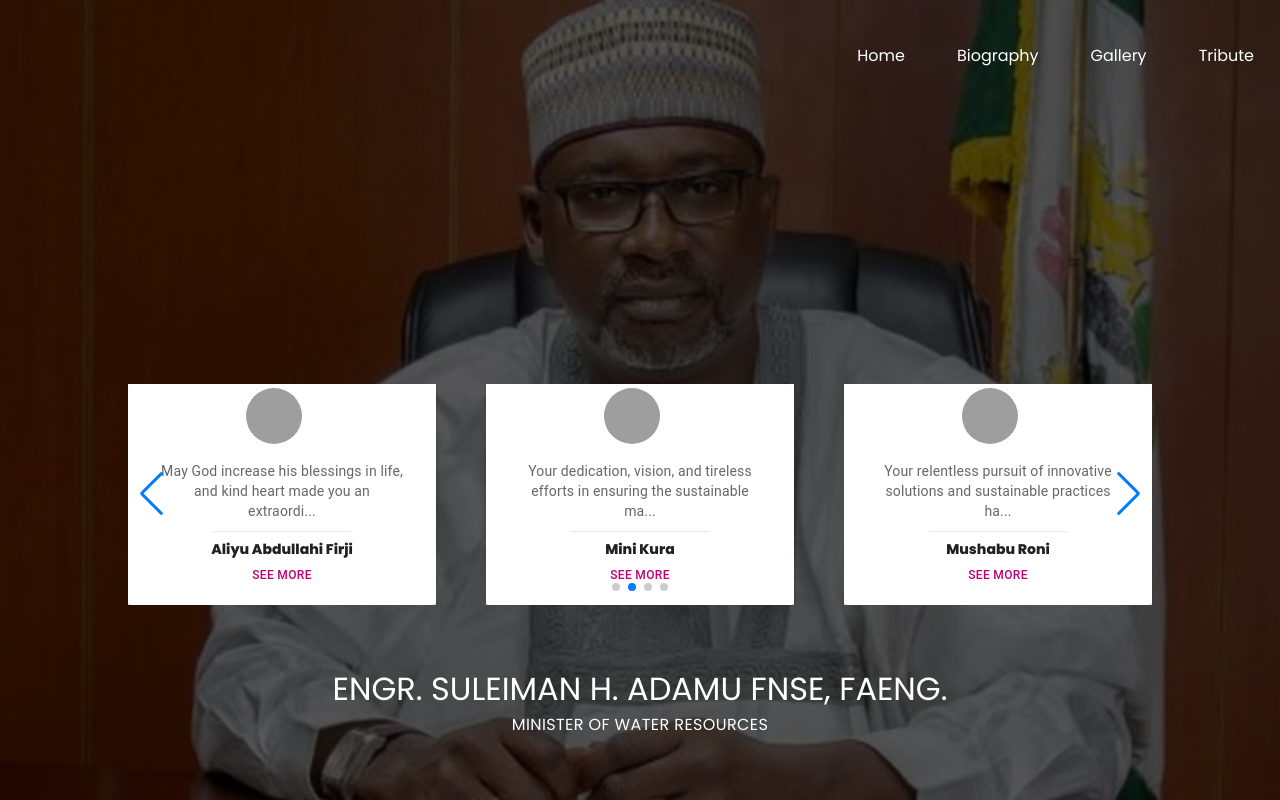
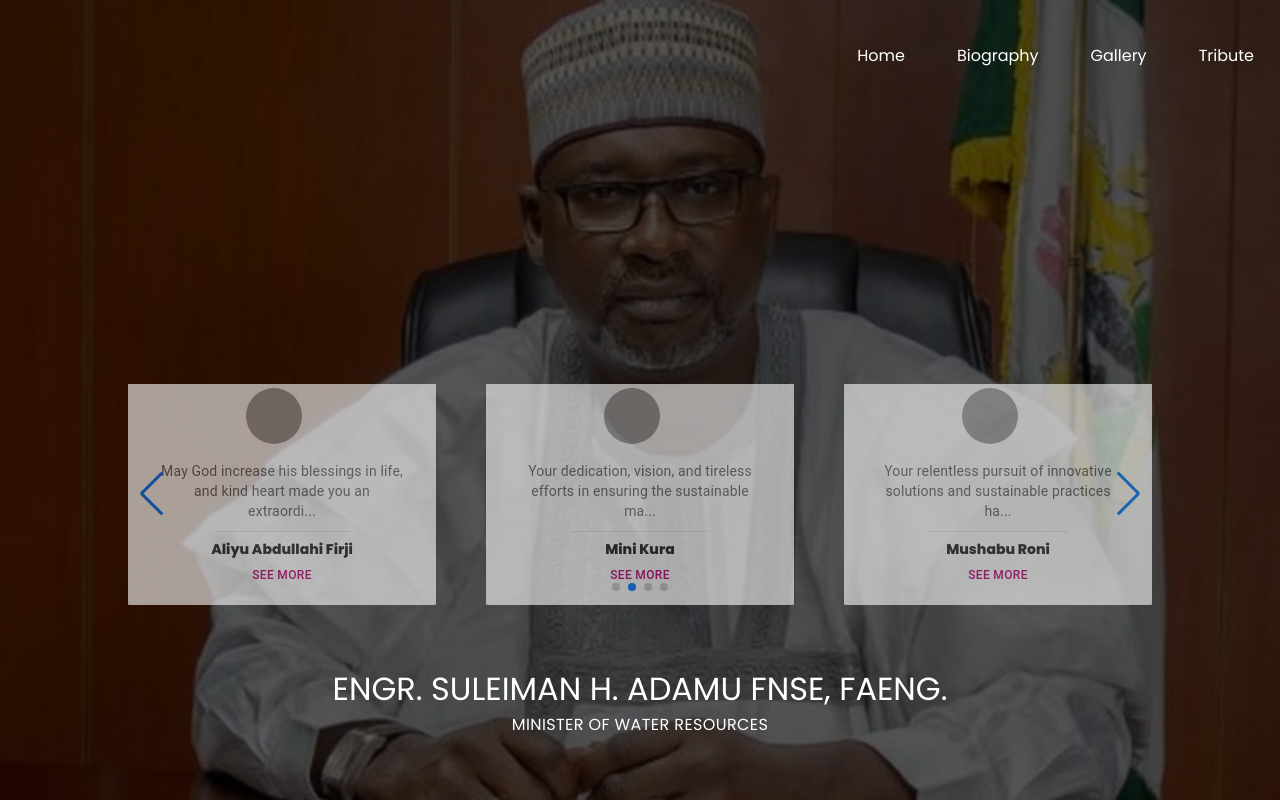
Before and after one commit to DavidWaza/minister-felApp, a Next.js app: page / in a window 1280 px wide. Built offline with nearby package versions, Linux system fonts and the light colour scheme; grey boxes are pictures that could not be loaded.

Commit message:
reduced the opacity of the swiper

```diff
--- a/src/app/globals.css
+++ b/src/app/globals.css
@@ -135,6 +135,7 @@
 .swiper {
   width: 100%;
   height: 100%;
+  opacity: .6;
 }
 
 .swiper-slide {
```
